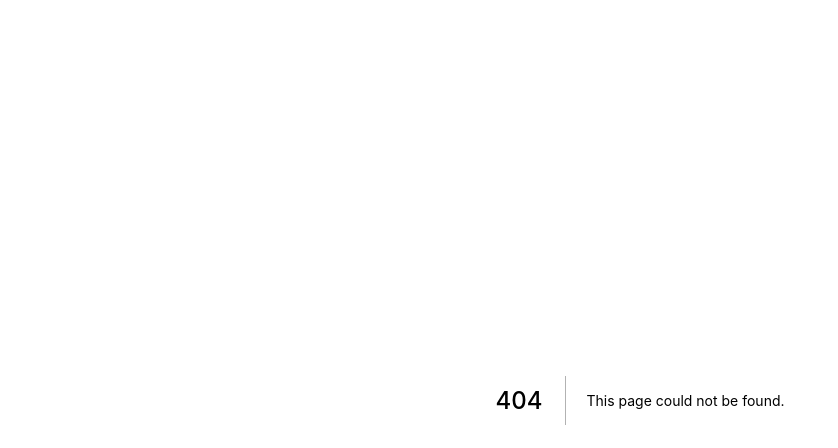
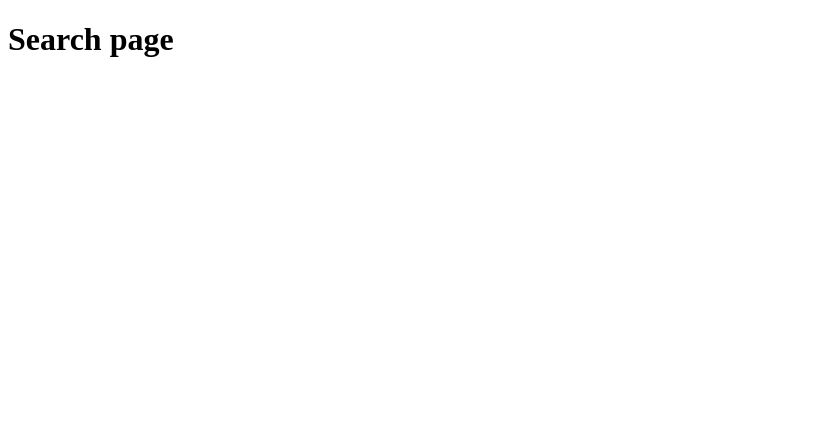
Before and after one commit to HenriqueHendel/Next-Application, a Next.js app: page /search in a window 1280 px wide. Before the commit this address had no page. Shown: the top 448 px of the page, without its empty margins (0-838 px from the left). Built offline with nearby package versions, Linux system fonts and the light colour scheme.

Commit message:
feat: hanle with routes and dynamic routing

```diff
--- /dev/null
+++ b/src/pages/search.tsx
@@ -0,0 +1,7 @@
+export default function Search () {
+    return (
+        <div>
+            <h1>Search page</h1>
+        </div>
+    )
+}
```
Also changed, not shown: src/pages/catalog/product/[slug].tsx (added, +13 -0 lines), src/pages/_app.tsx (renamed from pages/_app.tsx), src/pages/index.tsx (renamed from pages/index.tsx).
